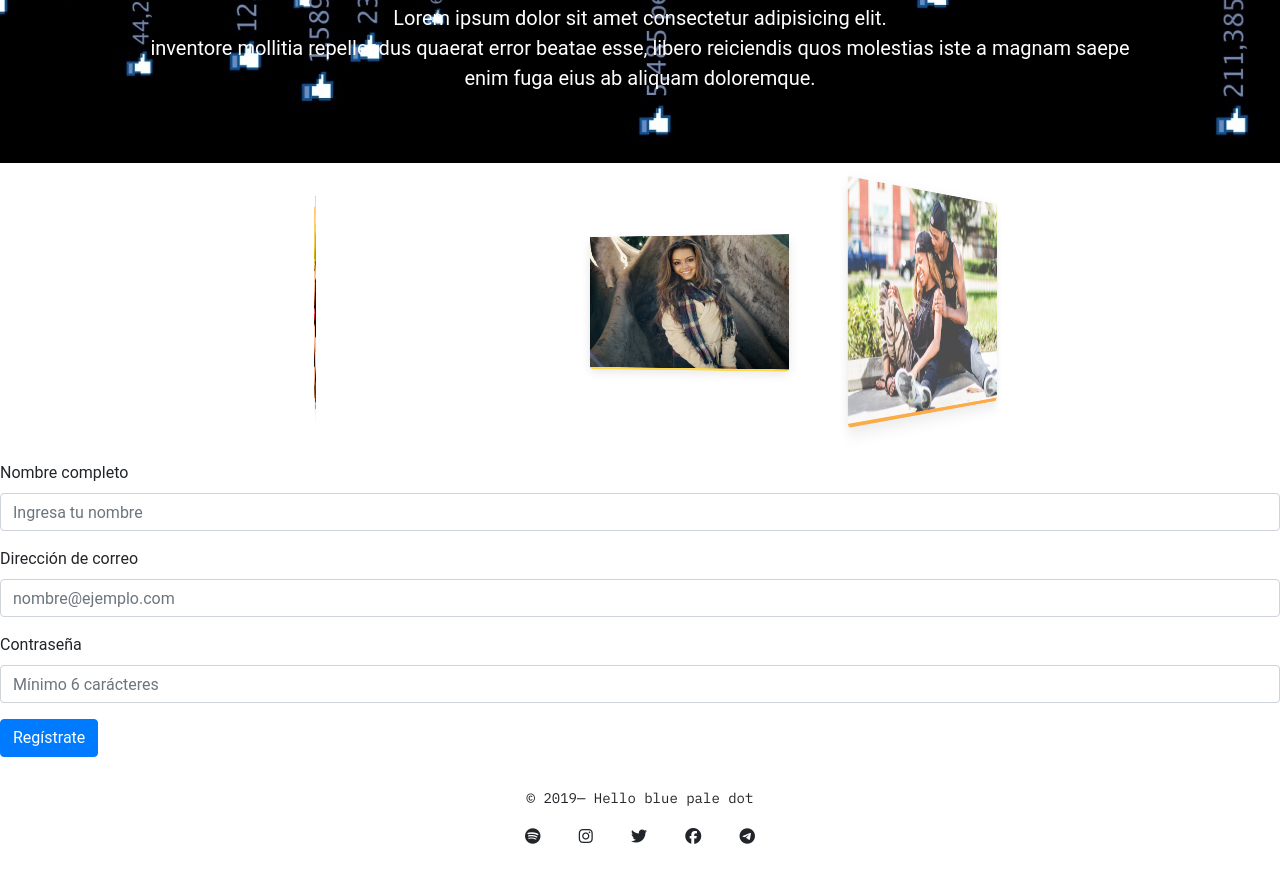
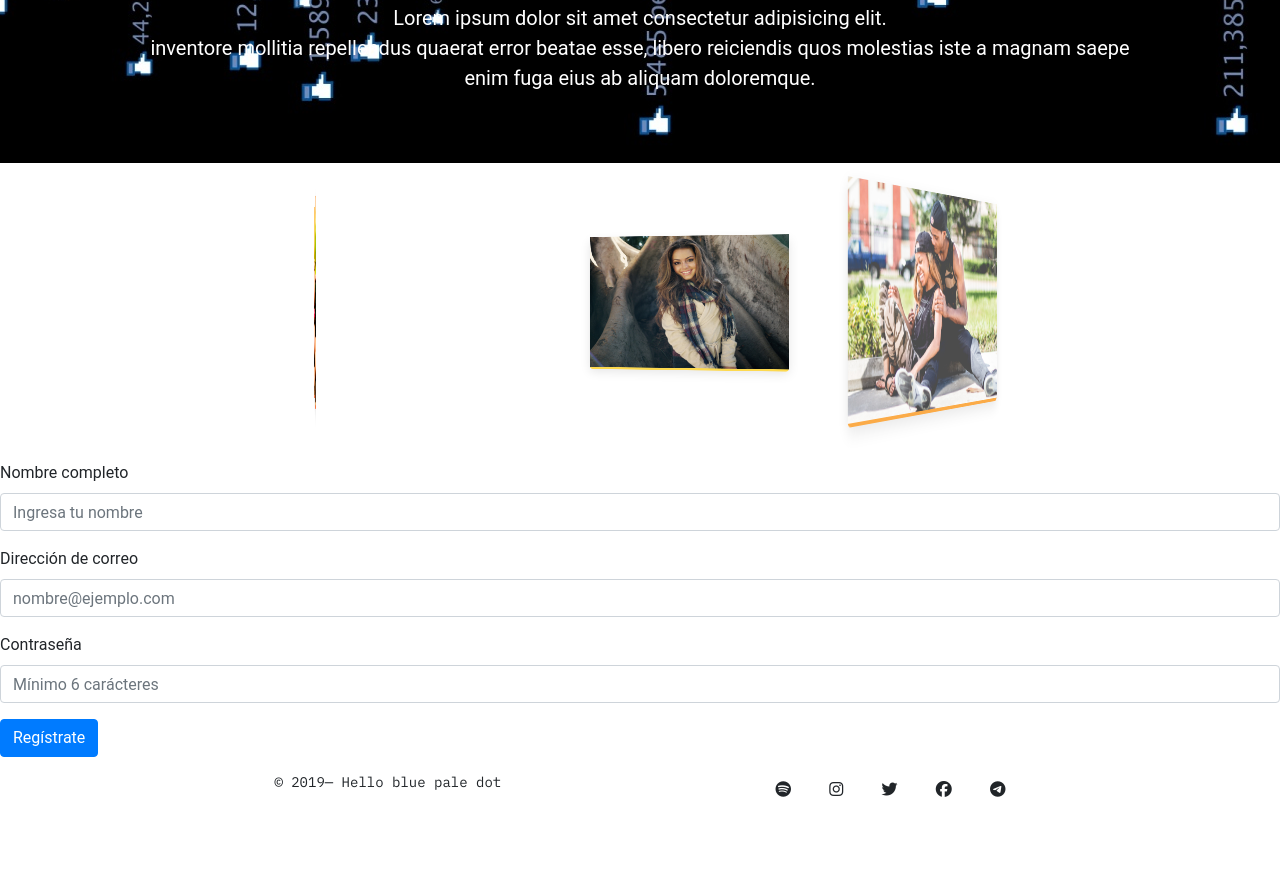
Before and after one commit to chripsd/Facebook-, a plain HTML site: page index.html in a window 1280 px wide. Shown: the part 637-1515 px from the top of the page. After the commit the page ends 1444 px from the top, so only its background shows below. Drawn offline with nearby package versions, Linux system fonts and the light colour scheme.

Commit message:
pie final

```diff
--- a/styles.css
+++ b/styles.css
@@ -612,11 +612,10 @@ nav .logo img {
 }
 
 .pie{
-    height: 121px;
+    height: 50px;
     display: flex;
-    flex-direction: column;
+    justify-content: space-evenly;
     align-items: center;
-    justify-content:center;
 }
     .copyright{
         font-size: 14px;
```
